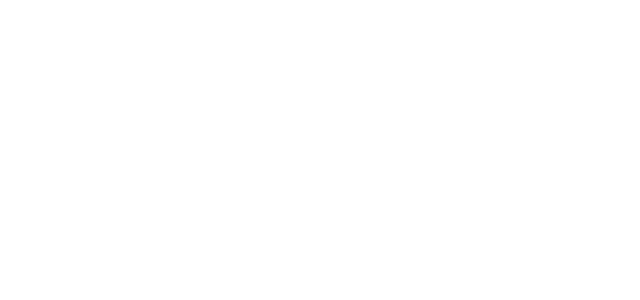
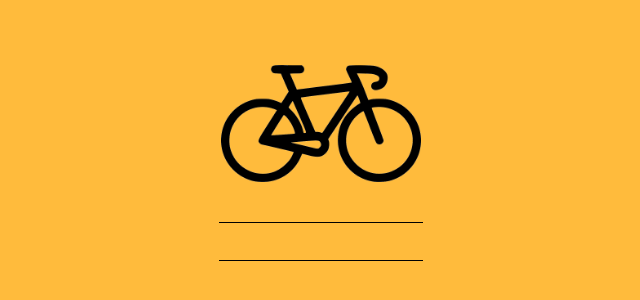
Before and after one commit to mattcbodily/exercise-app, a React (Create React App) app: page / in a window 1280 px wide. Shown: the part 210-510 px from the top of the page, without its empty margins (319-959 px from the left). Built offline with nearby package versions, Linux system fonts and the light colour scheme.

Commit message:
created landing styling

```diff
--- a/package.json
+++ b/package.json
@@ -6,6 +6,7 @@
     "@testing-library/jest-dom": "^4.2.4",
     "@testing-library/react": "^9.3.2",
     "@testing-library/user-event": "^7.1.2",
+    "node-sass": "^4.13.0",
     "react": "^16.12.0",
     "react-dom": "^16.12.0",
     "react-scripts": "3.3.0"
--- a/src/App.js
+++ b/src/App.js
@@ -1,11 +1,12 @@
 import React from 'react';
+import Landing from './Components/Landing/Landing';
 import './reset.scss';
 import './App.scss';
 
 function App() {
   return (
     <div className="App">
-
+      <Landing />
     </div>
   );
 }
--- a/src/App.scss
+++ b/src/App.scss
@@ -1,3 +1,22 @@
+@import './variables';
+
+input {
+    height: 35px;
+    width: 200px;
+    border: none;
+    border-bottom: 1px solid black;
+    background-color: $main-color;
+    outline: none;
+    font-size: 18px;
+}
+
 .App {
+    height: $component-height;
+    background-color: $main-color;
     text-align: center;
+    position: relative;
 }
+
+.modal-image {
+    width: $modal-image-mobile;
+}
--- a/src/Components/Landing/Landing.js
+++ b/src/Components/Landing/Landing.js
@@ -1 +1,16 @@
 import React, {useState} from 'react';
+import './Landing.scss';
+import bike from '../../assets/road-bike.png';
+
+const Landing = () => {
+    return (
+        <div class='landing'>
+            <img src={bike} alt='road-bike' class='modal-image'/>
+            <input />
+            <br/>
+            <input type='password'/>
+        </div>
+    )
+}
+
+export default Landing;
--- a/src/Components/Landing/Landing.scss
+++ b/src/Components/Landing/Landing.scss
@@ -0,0 +1,10 @@
+@import '../../variables';
+
+.landing {
+    height: $modal-height-mobile;
+    width: $modal-width-mobile;
+    position: fixed;
+    top: 50%;
+    left: 50%;
+    margin: -125px 0px 0px -125px;
+}
--- /dev/null
+++ b/src/_variables.scss
@@ -0,0 +1,8 @@
+// sizing styles
+$component-height: 100vh;
+$modal-height-mobile: 250px;
+$modal-width-mobile: 250px;
+$modal-image-mobile: 200px;
+
+// color styles
+$main-color: #FFBB3C;
```
Also changed, not shown: src/assets/road-bike.png (added), 1 other file (tests, documents, lock files or other folders).
